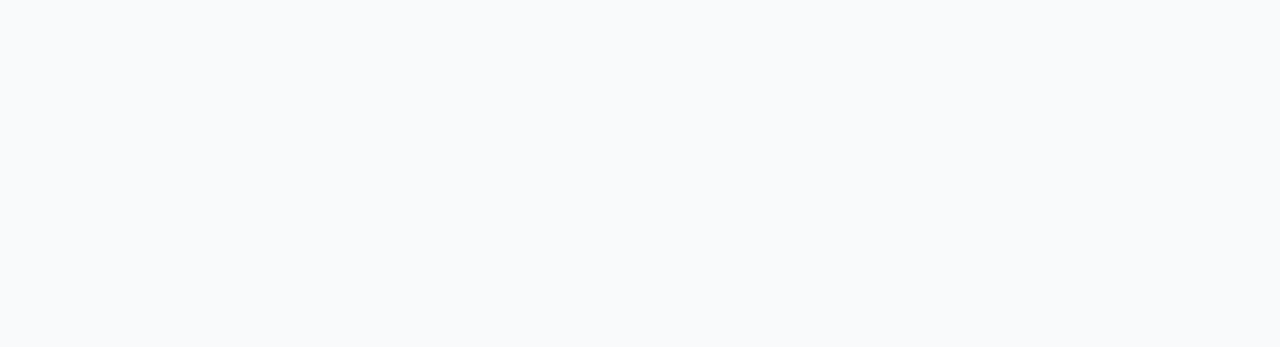
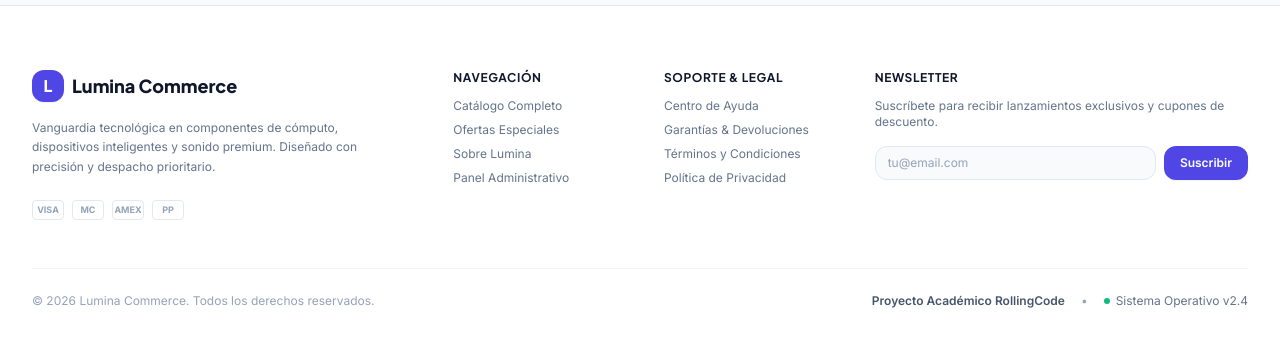
Before and after one commit to phectorherrera299-ctrl/LuminaElectronics, a React (Vite) app: page / in a window 1280 px wide. Shown: the part 1368-1715 px from the top of the page. Before the commit the page ends 1293 px from the top, so only its background shows below. Built offline with nearby package versions, Linux system fonts and the light colour scheme; no server answers.

Commit message:
vincula el footer con el app, asi aparezca en la pagina web

```diff
--- a/src/App.tsx
+++ b/src/App.tsx
@@ -7,6 +7,7 @@ import { ProveedorAutenticacion } from "./context/ContextoAutenticacion";
 import { Navbar } from "./components/Navbar";
 import { ProveedorDeseos, useDeseos } from "./context/ContextoDeseos";
 import { useAutenticacion } from "./context/ContextoAutenticacion";
+import { Footer } from "./components/Footer";
 
 const PRECIO_LIMITE = 2500;
 function VistaCatalogo() {
@@ -177,6 +178,7 @@ function ContenidoPrincipal() {
             </button>
           </div>
         ))}
+      <Footer alNavegar={setSeccion} />
     </div>
   );
 }
@@ -186,7 +188,7 @@ function App() {
     <ProveedorAutenticacion>
       <ProveedorProductos>
         <ProveedorDeseos>
-          <ContenidoPrincipal/>
+          <ContenidoPrincipal />
         </ProveedorDeseos>
       </ProveedorProductos>
     </ProveedorAutenticacion>
```
